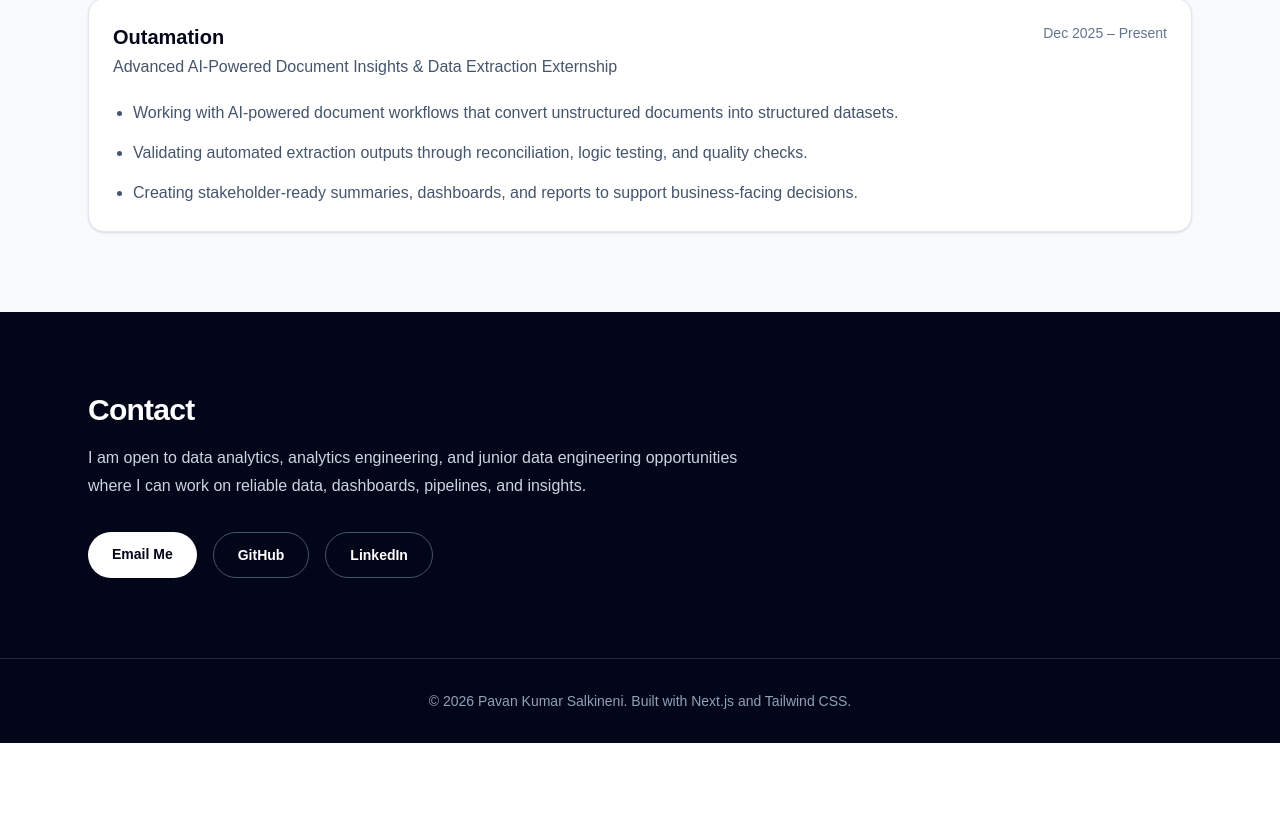
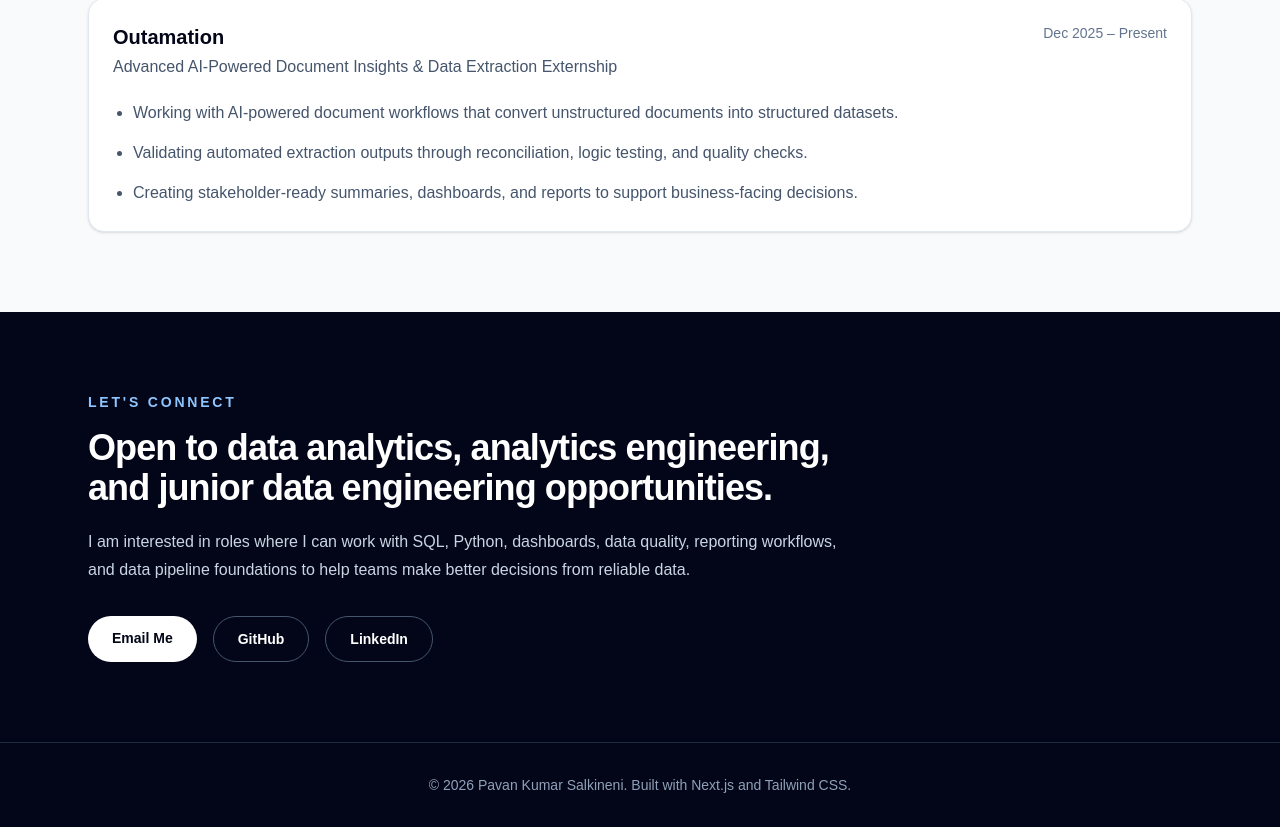
Before and after one commit to psalkineni-553/portfolio-website, a Next.js app: page / in a window 1280 px wide. Shown: the part 2728-3555 px from the top of the page. Before the commit the page ends 3471 px from the top, so only its background shows below. Built offline with nearby package versions, Linux system fonts and the light colour scheme.

Commit message:
Improve contact section

```diff
--- a/src/app/page.tsx
+++ b/src/app/page.tsx
@@ -255,22 +255,42 @@ export default function Home() {
       </section>
 
       {/* Contact */}
-      <section id="contact" className="bg-slate-950 text-white">
+            {/* Contact */}
+            <section id="contact" className="bg-slate-950 text-white">
         <div className="mx-auto max-w-6xl px-6 py-20">
-          <h2 className="text-3xl font-bold tracking-tight">Contact</h2>
-          <p className="mt-4 max-w-2xl leading-7 text-slate-300">
-            I am open to data analytics, analytics engineering, and junior data engineering
-            opportunities where I can work on reliable data, dashboards, pipelines, and insights.
-          </p>
+          <div className="max-w-3xl">
+            <p className="mb-4 text-sm font-semibold uppercase tracking-[0.2em] text-blue-300">
+              Let&apos;s Connect
+            </p>
+            <h2 className="text-3xl font-bold tracking-tight md:text-4xl">
+              Open to data analytics, analytics engineering, and junior data engineering opportunities.
+            </h2>
+            <p className="mt-5 leading-7 text-slate-300">
+              I am interested in roles where I can work with SQL, Python, dashboards,
+              data quality, reporting workflows, and data pipeline foundations to help
+              teams make better decisions from reliable data.
+            </p>
+          </div>
 
           <div className="mt-8 flex flex-wrap gap-4">
-            <a href="mailto:psalkineni@gmail.com" className="rounded-full bg-white px-6 py-3 text-sm font-semibold text-slate-950 hover:bg-slate-200">
+            <a
+              href="mailto:psalkineni@gmail.com"
+              className="rounded-full bg-white px-6 py-3 text-sm font-semibold text-slate-950 hover:bg-slate-200"
+            >
               Email Me
             </a>
-            <a href="https://github.com/psalkineni-553" target="_blank" className="rounded-full border border-slate-600 px-6 py-3 text-sm font-semibold text-white hover:border-white">
+            <a
+              href="https://github.com/psalkineni-553"
+              target="_blank"
+              className="rounded-full border border-slate-600 px-6 py-3 text-sm font-semibold text-white hover:border-white"
+            >
               GitHub
             </a>
-            <a href="http://linkedin.com/in/pavan-salkineni-2b4481227" target="_blank" className="rounded-full border border-slate-600 px-6 py-3 text-sm font-semibold text-white hover:border-white">
+            <a
+              href="http://linkedin.com/in/pavan-salkineni-2b4481227"
+              target="_blank"
+              className="rounded-full border border-slate-600 px-6 py-3 text-sm font-semibold text-white hover:border-white"
+            >
               LinkedIn
             </a>
           </div>
```
